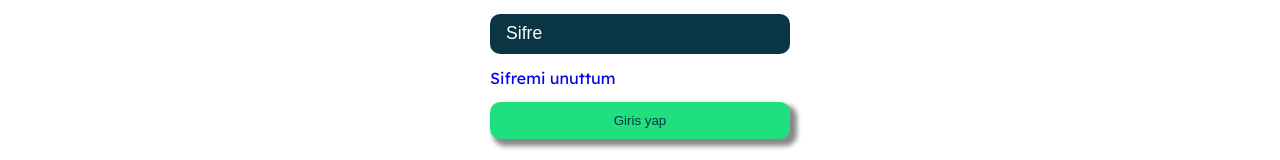
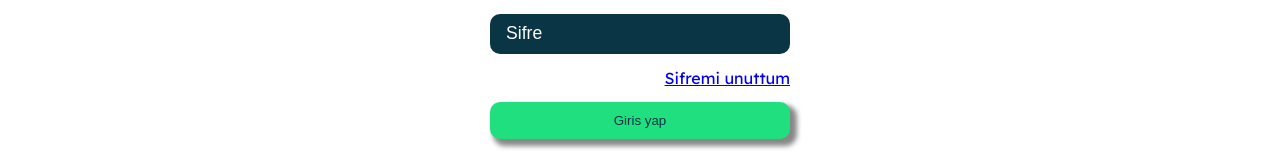
Before and after one commit to gulsufindik/Frontend-HRMS, a React (Vite) app: page / in a window 1280 px wide. Shown: the part 383-543 px from the top of the page. Built offline with nearby package versions, Linux system fonts and the light colour scheme.

Commit message:
Ziyaretci bildirim ve butonlarla ilgili guncelleme

```diff
--- a/src/App.css
+++ b/src/App.css
@@ -16,7 +16,7 @@ body {
 }
 
 a {
-  text-decoration: none;
+  /* text-decoration: none; */
 }
 
 h1 {
@@ -183,7 +183,7 @@ form>section {
   /* border: 2px solid black; */
   width: 100%;
   display: flex;
-  justify-content: space-between;
+  justify-content: end;
 
 }
 
--- a/src/Pages/MainPages/RegisterManager.jsx
+++ b/src/Pages/MainPages/RegisterManager.jsx
@@ -153,7 +153,7 @@ function RegisterManagerFrm({ registerManagerMethod }) {
         </section>
         <button type="submit">Kayit Ol</button>
       </form>
-      {notificationStatus && <p>Kayit admin onayina gitmistir. Onaylandigi taktirde bildirim alacaksiniz!</p> }
+      {notificationStatus && <p style={{marginTop:"10px"}}>Kayit admin onayina gitmistir. Onaylandigi taktirde bildirim alacaksiniz!</p> }
       {error !== null && <p style={{color:"red", marginTop:"10px"}}>{error}</p> }
     </>
   );
```
